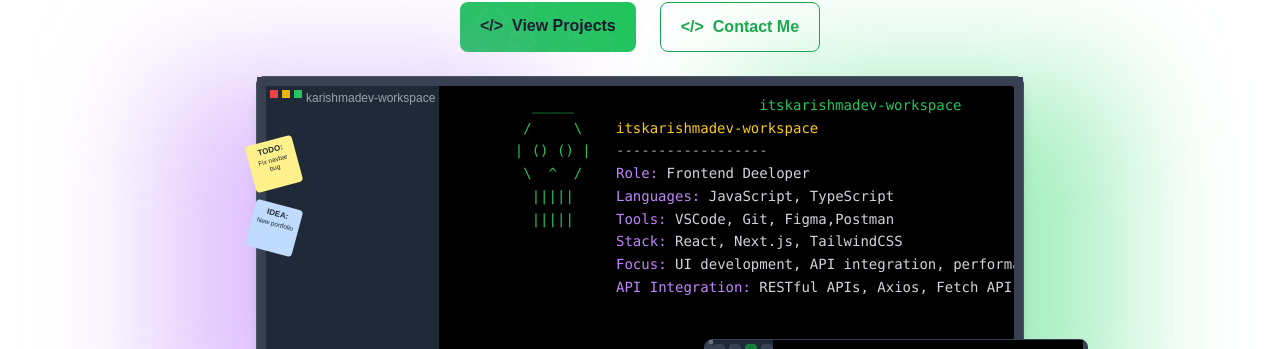
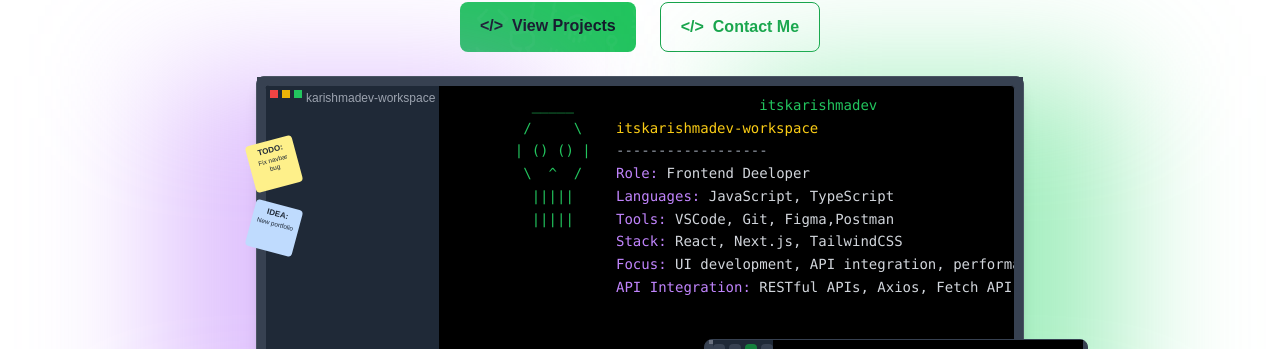
Before and after one commit to itskarishmadev/KarishmaPortfolio, a Next.js app: page / in a window 1280 px wide. Shown: the part 399-748 px from the top of the page. Built offline with nearby package versions, Linux system fonts and the light colour scheme.

Commit message:
chor: change title name

```diff
--- a/src/componens/home/intro.tsx
+++ b/src/componens/home/intro.tsx
@@ -69,7 +69,7 @@ const Intro = () => {
                 </div>
                 <div className="p-2 flex-1 font-mono text-xs lg:text-sm overflow-hidden whitespace-pre">
                   <pre className="text-green-500 leading-relaxed">
-                    {`          _____                      ${"itskarishmadev-workspace"}
+                    {`          _____                      ${"itskarishmadev"}
          /     \\    `}
                     <span className="text-yellow-400">
                       itskarishmadev-workspace
```
